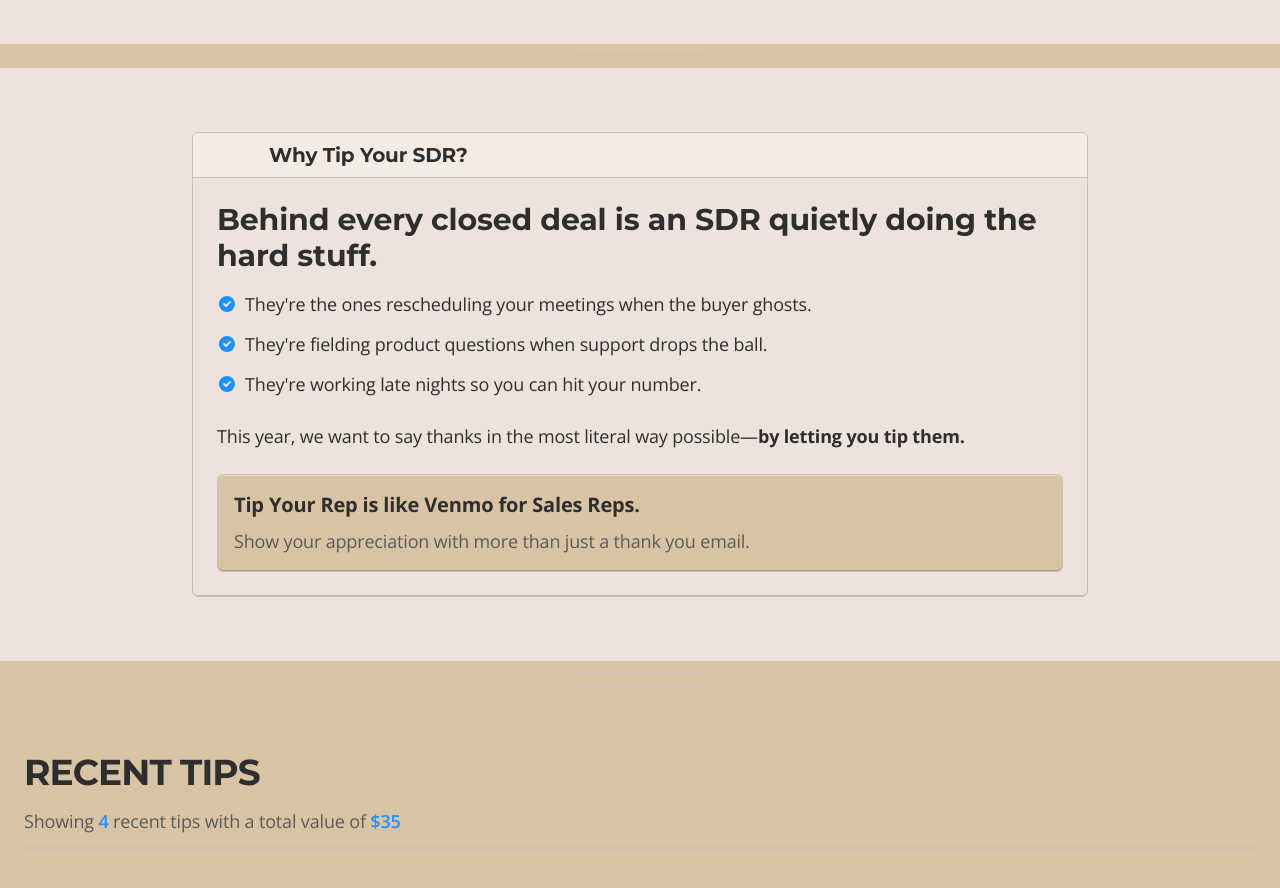
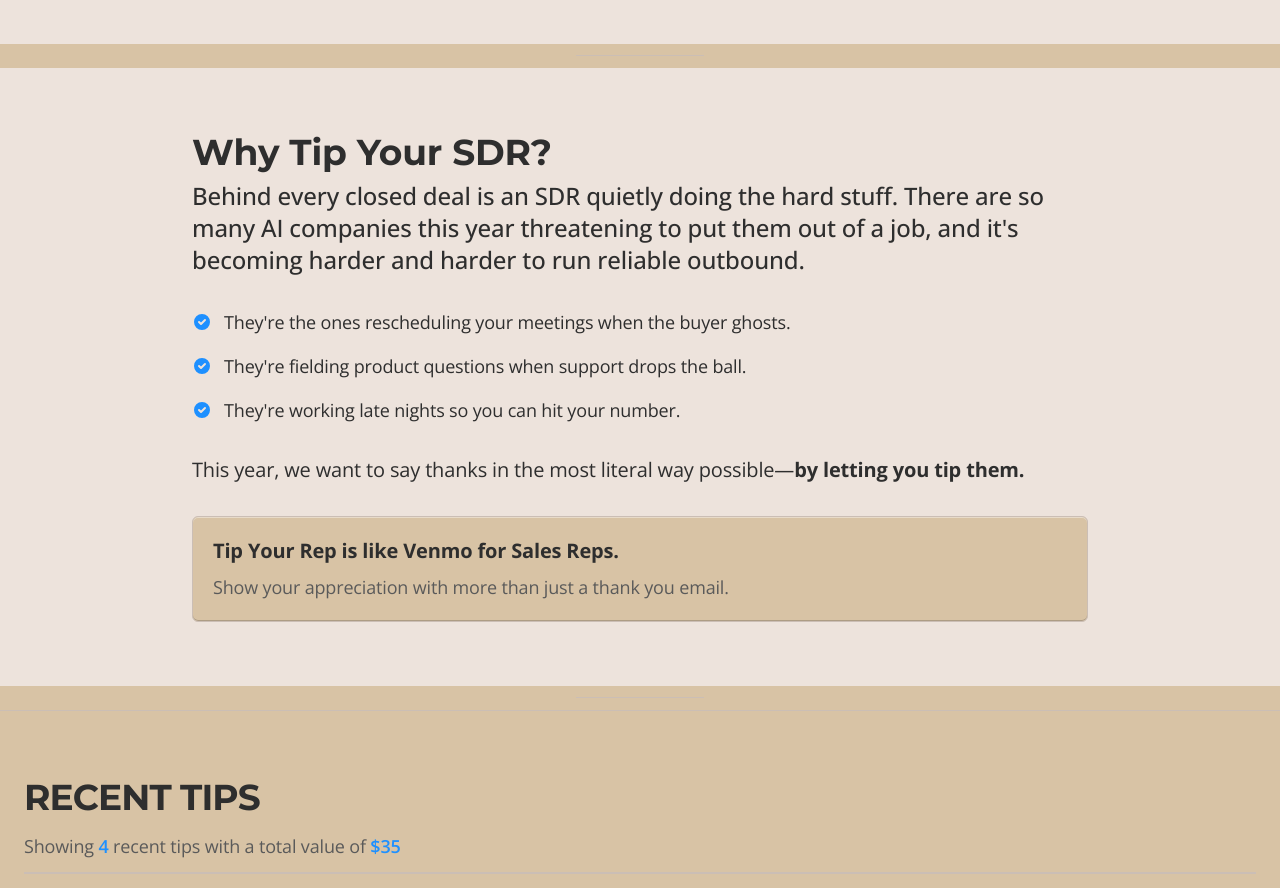
Before and after one commit to Sean-Grossman/tips4sdrs-landing, a Next.js app: page / in a window 1280 px wide. Shown: the part 780-1668 px from the top of the page. Built offline with nearby package versions, Linux system fonts and the light colour scheme.

Commit message:
Improve WhyTipSdr component by removing Windows XP-style box and refining layout

```diff
--- a/src/components/WhyTipSdr.tsx
+++ b/src/components/WhyTipSdr.tsx
@@ -7,22 +7,14 @@ const WhyTipSdr = () => {
     <section className="py-12 md:py-16 bg-primary-bg" data-component-name="WhyTipSdr">
       <div className="container mx-auto px-4 md:px-6 max-w-7xl">
         <div className="flex justify-center">
-          <div className="w-full max-w-4xl border border-border shadow-bevel bg-window rounded-md overflow-hidden">
-            {/* Panel title bar */}
-            <div className="bg-accent-panel px-4 py-2 flex items-center border-b border-border">
-              <div className="w-3 h-3 rounded-full bg-window-close mr-2"></div>
-              <div className="w-3 h-3 rounded-full bg-window-minimize mr-2"></div>
-              <div className="w-3 h-3 rounded-full bg-window-maximize mr-2"></div>
-              <h2 className="text-lg md:text-xl font-bold text-text">Why Tip Your SDR?</h2>
-            </div>
+          <div className="w-full max-w-4xl">
+            <h2 className="text-3xl md:text-4xl font-bold mb-2 text-text">Why Tip Your SDR?</h2>
+            <p className="text-xl md:text-2xl font-medium mb-8 text-text">Behind every closed deal is an SDR quietly doing the hard stuff. There are so many AI companies this year threatening to put them out of a job, and it's becoming harder and harder to run reliable outbound.</p>
 
-            <div className="p-6">
-              <h2 className="text-2xl md:text-3xl font-bold mb-4 text-text">Behind every closed deal is an SDR quietly doing the hard stuff.</h2>
-
-              <div className="mb-6">
-                <ul className="space-y-3">
+            <div className="mb-8">
+              <ul className="space-y-4">
                 <li className="flex items-start">
-                    <div className="w-5 h-5 mt-1 mr-2 flex-shrink-0">
+                  <div className="w-5 h-5 mt-1 mr-3 flex-shrink-0">
                     <svg viewBox="0 0 20 20" fill="currentColor" className="text-link-blue">
                       <path fillRule="evenodd" d="M10 18a8 8 0 100-16 8 8 0 000 16zm3.707-9.293a1 1 0 00-1.414-1.414L9 10.586 7.707 9.293a1 1 0 00-1.414 1.414l2 2a1 1 0 001.414 0l4-4z" clipRule="evenodd" />
                     </svg>
@@ -30,7 +22,7 @@ const WhyTipSdr = () => {
                   <p className="text-text text-lg">They're the ones rescheduling your meetings when the buyer ghosts.</p>
                 </li>
                 <li className="flex items-start">
-                    <div className="w-5 h-5 mt-1 mr-2 flex-shrink-0">
+                  <div className="w-5 h-5 mt-1 mr-3 flex-shrink-0">
                     <svg viewBox="0 0 20 20" fill="currentColor" className="text-link-blue">
                       <path fillRule="evenodd" d="M10 18a8 8 0 100-16 8 8 0 000 16zm3.707-9.293a1 1 0 00-1.414-1.414L9 10.586 7.707 9.293a1 1 0 00-1.414 1.414l2 2a1 1 0 001.414 0l4-4z" clipRule="evenodd" />
                     </svg>
@@ -38,7 +30,7 @@ const WhyTipSdr = () => {
                   <p className="text-text text-lg">They're fielding product questions when support drops the ball.</p>
                 </li>
                 <li className="flex items-start">
-                    <div className="w-5 h-5 mt-1 mr-2 flex-shrink-0">
+                  <div className="w-5 h-5 mt-1 mr-3 flex-shrink-0">
                     <svg viewBox="0 0 20 20" fill="currentColor" className="text-link-blue">
                       <path fillRule="evenodd" d="M10 18a8 8 0 100-16 8 8 0 000 16zm3.707-9.293a1 1 0 00-1.414-1.414L9 10.586 7.707 9.293a1 1 0 00-1.414 1.414l2 2a1 1 0 001.414 0l4-4z" clipRule="evenodd" />
                     </svg>
@@ -48,15 +40,14 @@ const WhyTipSdr = () => {
               </ul>
             </div>
 
-              <p className="text-text text-lg mb-6">
+            <p className="text-text text-xl mb-8">
               This year, we want to say thanks in the most literal way possible—
               <span className="font-bold">by letting you tip them.</span>
             </p>
 
-              <div className="bg-alt-bg p-4 border border-border shadow-bevel rounded-md">
+            <div className="bg-alt-bg p-5 border border-border shadow-bevel rounded-md">
               <p className="text-text text-xl font-bold mb-2">Tip Your Rep is like Venmo for Sales Reps.</p>
-                <p className="text-text-muted">Show your appreciation with more than just a thank you email.</p>
-              </div>
+              <p className="text-text-muted text-lg">Show your appreciation with more than just a thank you email.</p>
             </div>
           </div>
         </div>
```
Lines whose indentation alone changed are shown as unchanged.
